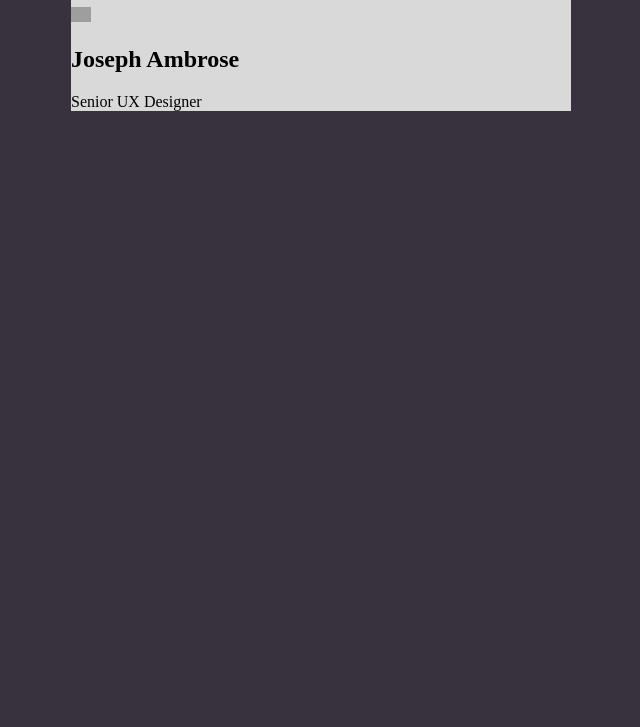
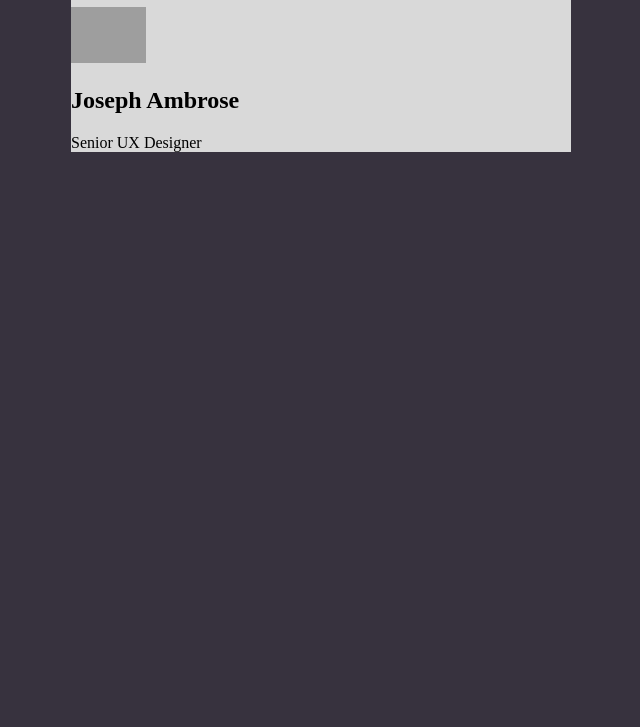
Before and after one commit to joseph-designs/3.5-Lab-Assignment, a plain HTML site: page index.html in a window 1280 px wide. Shown: the part 73-800 px from the top of the page, without its empty margins (319-959 px from the left). Drawn offline with Linux system fonts and the light colour scheme; grey boxes are pictures that could not be loaded.

Commit message:
part 3.1

```diff
--- a/index.html
+++ b/index.html
@@ -11,7 +11,7 @@
     <div>
       <h1>SuperMegaCorp</h1>
       <div>
-        <img alt="Headshot of Joseph Ambrose outside in California" src="ProfileFull.jpg" width="4%" height="4%" />
+        <img alt="Headshot of Joseph Ambrose outside in California" src="ProfileFull.jpg" width="15%" height="15%" />
         <h2>Joseph Ambrose</h2>
         <p>Senior UX Designer</p>
       </div>
```
